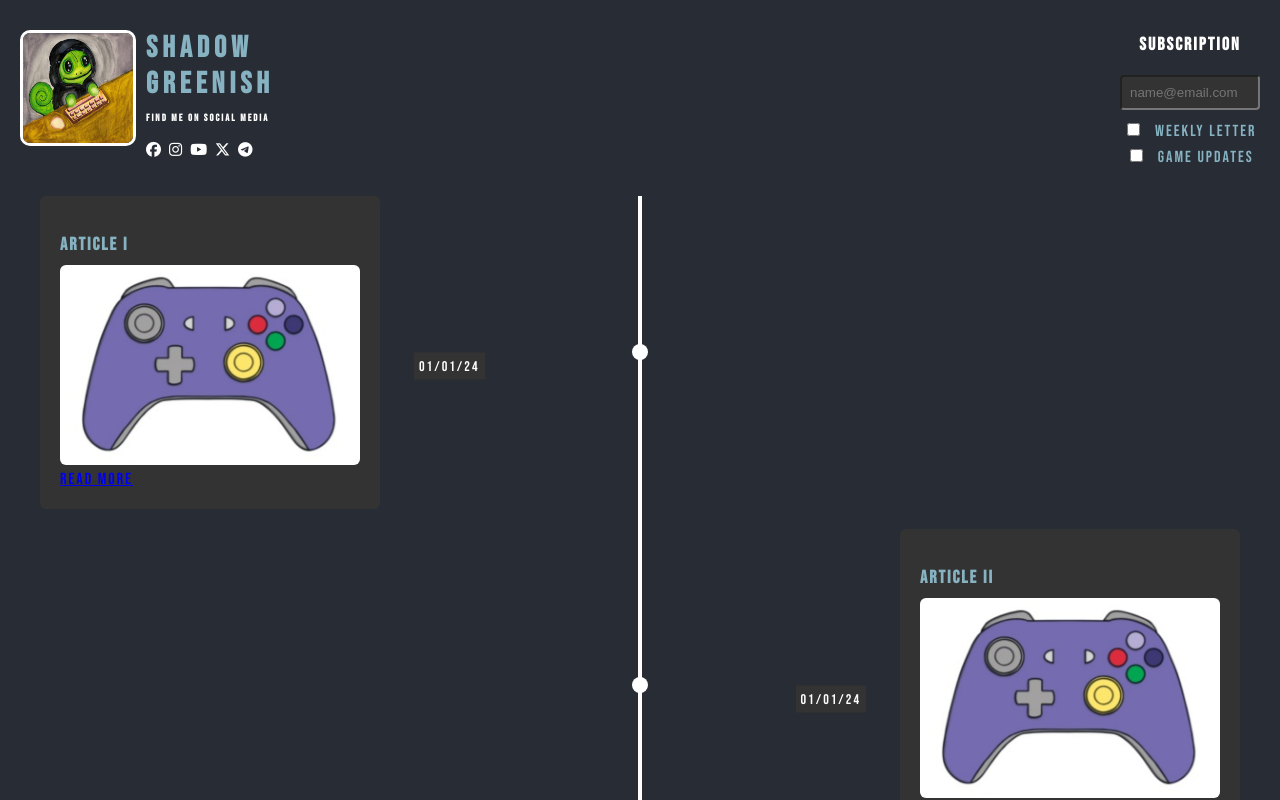
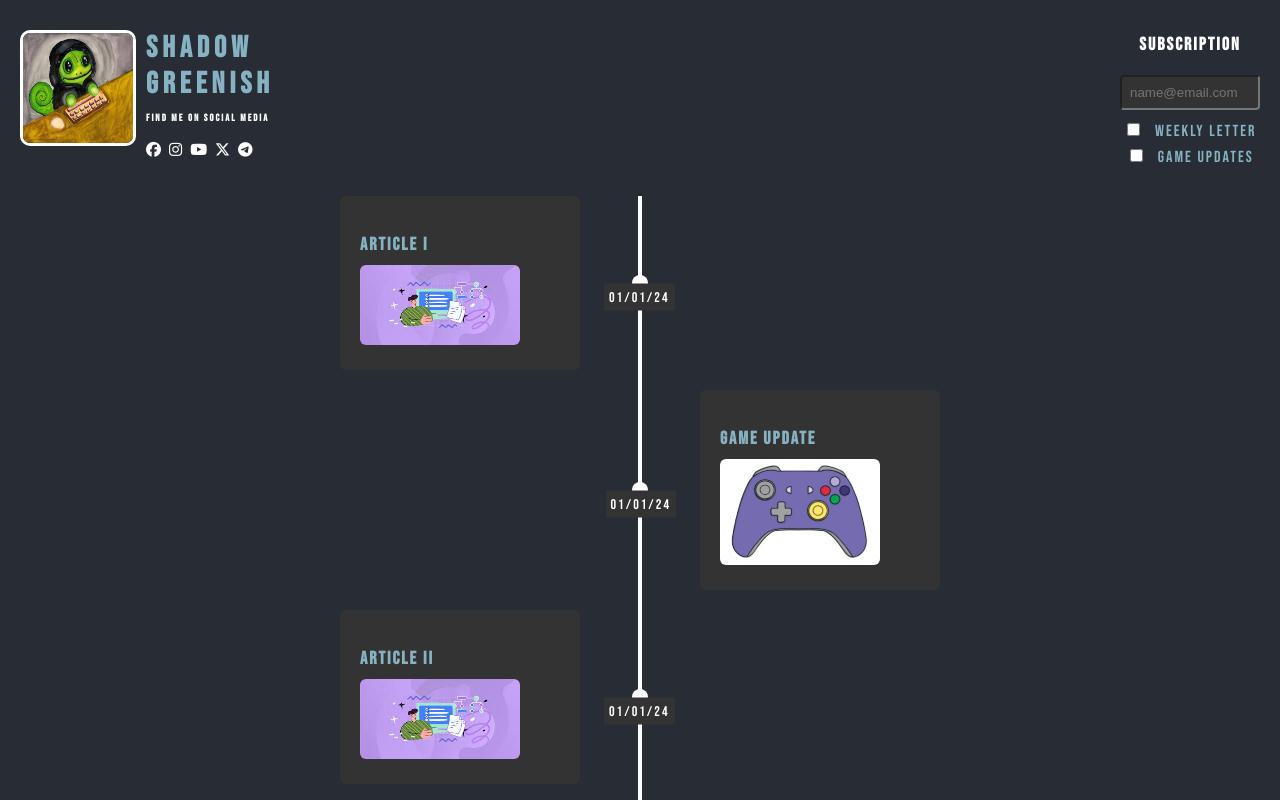
Before and after one commit to vicmoon/GreenishShadow, a React (Create React App) app in the folder frontend/: page / in a window 1280 px wide. Shown: the top 800 px of the page. Built offline with nearby package versions, Linux system fonts and the light colour scheme.

Commit message:
update timeline

```diff
--- a/frontend/public/index.html
+++ b/frontend/public/index.html
@@ -2,7 +2,7 @@
 <html lang="en">
   <head>
     <meta charset="utf-8" />
-    <link rel="icon" href="%PUBLIC_URL%/favicon.ico" />
+    <link rel="icon" href="/logo.jpg" />
     <meta name="viewport" content="width=device-width, initial-scale=1" />
     <meta name="theme-color" content="#000000" />
     <script
@@ -19,35 +19,9 @@
       name="description"
       content="Web site created using create-react-app"
     />
-    <link rel="apple-touch-icon" href="%PUBLIC_URL%/logo192.png" />
-    <!--
-      manifest.json provides metadata used when your web app is installed on a
-      user's mobile device or desktop. See https://developers.google.com/web/fundamentals/web-app-manifest/
-    -->
-    <link rel="manifest" href="%PUBLIC_URL%/manifest.json" />
-    <!--
-      Notice the use of %PUBLIC_URL% in the tags above.
-      It will be replaced with the URL of the `public` folder during the build.
-      Only files inside the `public` folder can be referenced from the HTML.
-
-      Unlike "/favicon.ico" or "favicon.ico", "%PUBLIC_URL%/favicon.ico" will
-      work correctly both with client-side routing and a non-root public URL.
-      Learn how to configure a non-root public URL by running `npm run build`.
-    -->
-    <title>React App</title>
+    <title>Shadow Greenish</title>
   </head>
   <body>
-    <noscript>You need to enable JavaScript to run this app.</noscript>
     <div id="root"></div>
-    <!--
-      This HTML file is a template.
-      If you open it directly in the browser, you will see an empty page.
-
-      You can add webfonts, meta tags, or analytics to this file.
-      The build step will place the bundled scripts into the <body> tag.
-
-      To begin the development, run `npm start` or `yarn start`.
-      To create a production bundle, use `npm run build` or `yarn build`.
-    -->
   </body>
 </html>
--- a/frontend/src/components/Timeline.css
+++ b/frontend/src/components/Timeline.css
@@ -5,7 +5,7 @@ body {
 
 .timeline {
   position: relative;
-  max-width: 1200px;
+  max-width: 600px;
   margin: 0 auto;
 }
 
@@ -25,7 +25,7 @@ body {
   padding: 20px;
   border-radius: 6px;
   position: relative;
-  width: 300px;
+  width: 200px;
 }
 
 /* Add a vertical line down the center */
@@ -68,7 +68,7 @@ h3 {
 
 /* Image styling */
 .timeline-content img {
-  width: 100%;
+  width: 80%;
   height: auto;
   border-radius: 6px;
 }
@@ -89,3 +89,7 @@ h3 {
   left: auto;
   right: 110%;
 }
+
+.timeline-article-link {
+  color: aliceblue;
+}
--- a/frontend/src/components/Timeline.js
+++ b/frontend/src/components/Timeline.js
@@ -4,23 +4,60 @@ import "./Timeline.css";
 
 function Timeline() {
   const articles = [
-    { id: 1, title: "Article I", date: "01/01/24", image: "/game.jpg" },
-    { id: 2, title: "Article II", date: "01/01/24", image: "/game.jpg" },
+    {
+      id: 1,
+      title: "Article I",
+      date: "01/01/24",
+      image: "/article.jpeg",
+      type: "article",
+    },
+    {
+      id: 2,
+      title: "Game Update",
+      date: "01/01/24",
+      image: "/game.jpg",
+      type: "game update",
+    },
+    {
+      id: 3,
+      title: "Article II",
+      date: "01/01/24",
+      image: "/article.jpeg",
+      type: "article",
+    },
+    {
+      id: 4,
+      title: "Game Update",
+      date: "01/01/24",
+      image: "/game.jpg",
+      type: "game update",
+    },
   ];
 
   return (
     <div className="timeline">
-      {articles.map((article, index) => (
+      {articles.map((article) => (
         <div
-          className={`timeline-item ${index % 2 === 0 ? "left" : "right"}`}
+          className={`timeline-item ${
+            article.type === "game update" ? "right" : "left"
+          }`}
           key={article.id}
         >
           <div className="timeline-content">
             <h3>{article.title}</h3>
-            <img src={article.image} alt={article.title} />
+            <Link
+              to={`/article/${article.id}`}
+              className="timeline-article-link"
+            >
+              <img src={article.image} alt={article.title} />
+            </Link>
             <p>{article.date}</p>
-            <Link to={`/article/${article.id}`}>Read More</Link>{" "}
-            {/* Dynamic link */}
+            {/* <Link
+              to={`/article/${article.id}`}
+              className="timeline-article-link"
+            >
+              More
+            </Link> */}
           </div>
         </div>
       ))}
```
Also changed, not shown: frontend/public/manifest.json (deleted), frontend/public/robots.txt (deleted).
